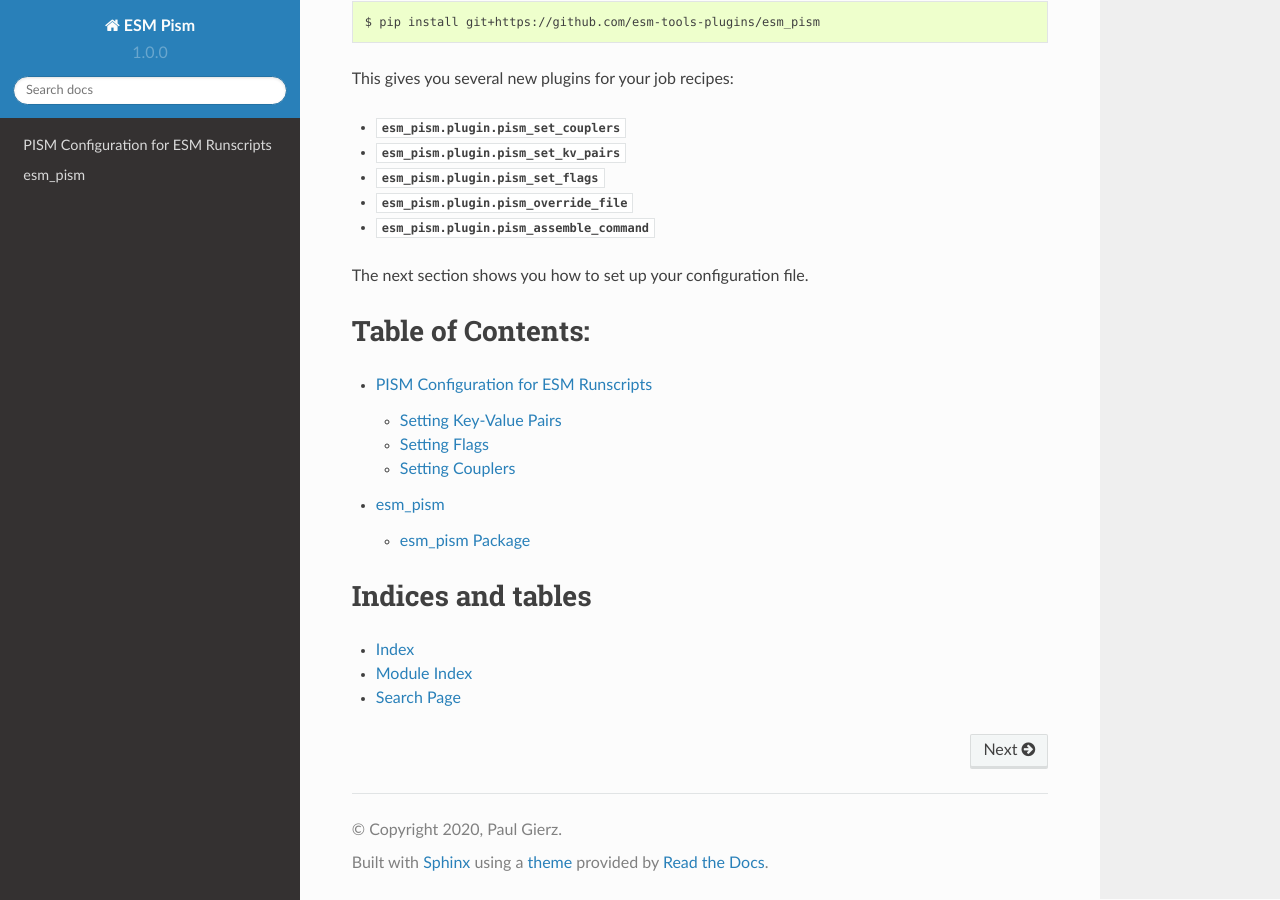
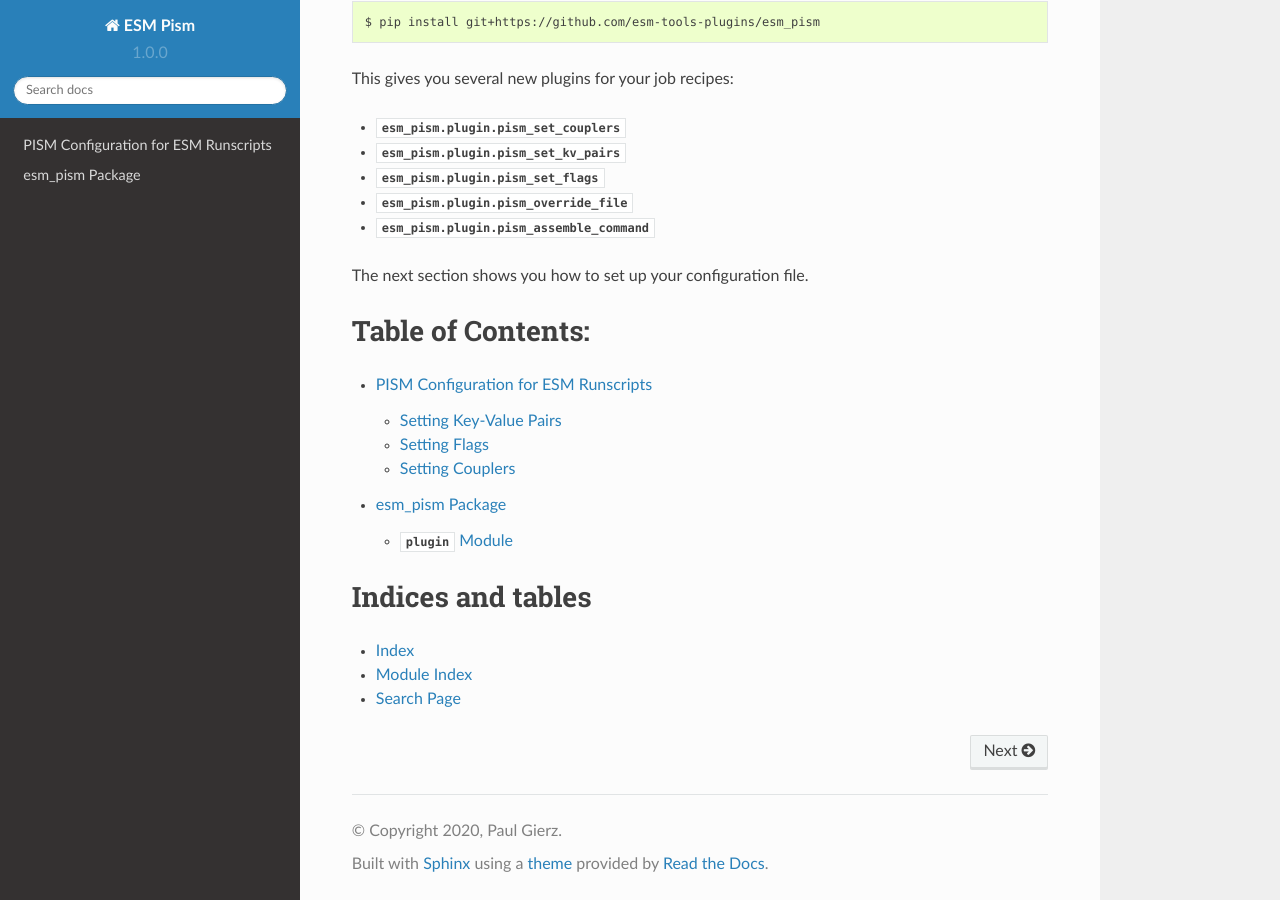
Before and after one commit to esm-tools-plugins/esm_pism, a Sphinx documentation site: the page built from docs/index.rst, in a window 1280 px wide and 900 px high, scrolled down 570 px. Built offline with Sphinx 7.4.7 and the Read the Docs theme 2.0.0, drawn with Linux system fonts in a browser that asks for light colours; part of the change alters nothing that is shown.

```diff
--- a/docs/index.rst
+++ b/docs/index.rst
@@ -42,7 +42,7 @@ Table of Contents:
    :maxdepth: 2
 
    config
-   api/modules
+   api/esm_pism
 
 
 
```
